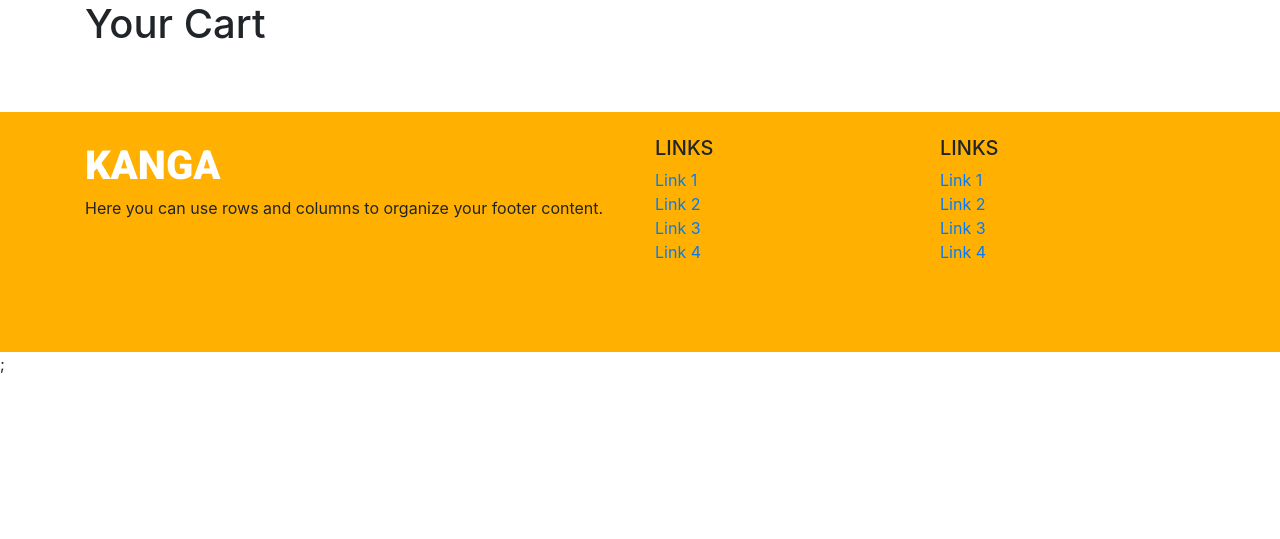
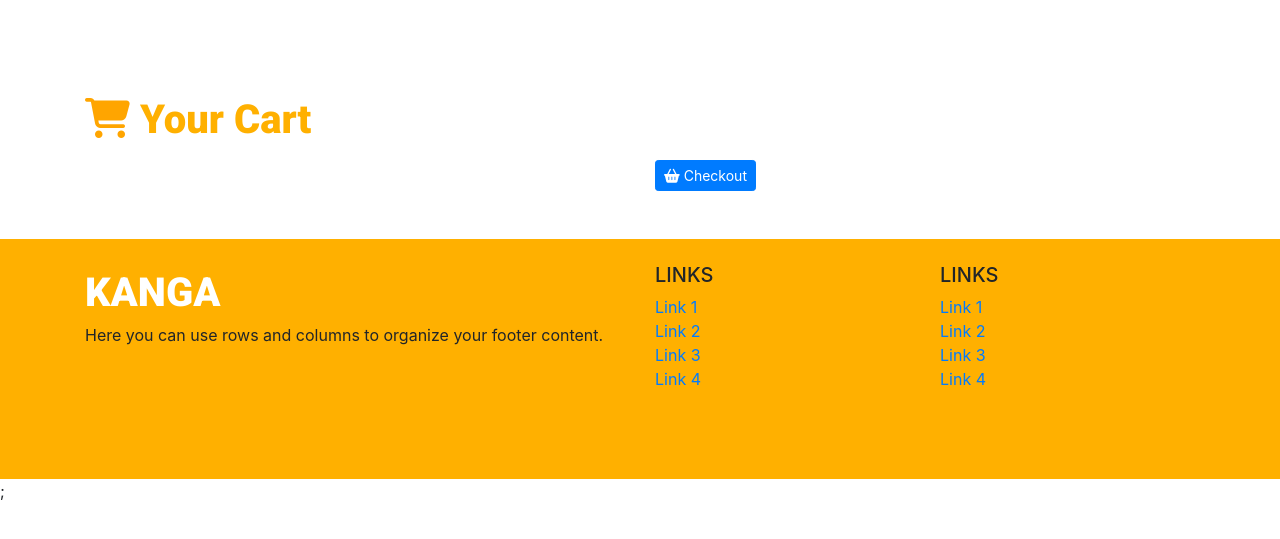
Before and after one commit to darylkangjh/Project-4, a Django app: page /cart/ in a window 1280 px wide. Shown: the part 86-625 px from the top of the page. Run offline with Django 3.2, Linux system fonts and the light colour scheme; some libraries are stand-ins or nearby versions.

Commit message:
fixed checkout design

```diff
--- a/cart/templates/cart/view_cart.template.html
+++ b/cart/templates/cart/view_cart.template.html
@@ -1,16 +1,43 @@
 {% extends 'base.template.html' %}
+{% load cloudinary %}
+{% load static%}
+{%block content %}
 
-{%block content %}
-<h1>Your Cart</h1>
+<br/>
+<br/>
+<br/>
+<br/>
+<h1 class="index-title"><i class="fa fa-shopping-cart" aria-hidden="true" style="color:orange;"></i>      Your Cart</h1>
 <ul>
     {%for key, i in shopping_cart.items %}
-        <li>
-            {{i.item_name}}<br/>
+    <div class="container">
+    <div class="row">
+            <div class="col md-3">
+            <h4>{{i.item_name}}</h4>
+            <br/>
             Price: ${{i.price}}
             <br/>
+            </div>
+            <div class="col md-9">
               <a class="btn btn-danger btn-sm" href="{% url 'remove_from_cart' DMService_id=i.id %}">Remove</a>
-
-        </li>
+            </div>
+            </div>
+                        <p>----------------------------------------------</p>
+    </div>
     {%endfor%}
 </ul>
+
+
+    <div class="container">
+    <div class="row">
+    <div class="col md-3">
+
+    </div>
+
+    <div class="col md-9">
+    <a class="btn btn-primary btn-sm" href="{% url 'checkout' %}"><i class="fa fa-shopping-basket" aria-hidden="true" style="color:white;"></i>
+Checkout</a>
+    </div>
+    </div>
+    </div>
 {%endblock %}
--- a/checkout/templates/checkout/checkout.template.html
+++ b/checkout/templates/checkout/checkout.template.html
@@ -10,7 +10,6 @@
       sessionId: '{{session_id}}'
     }).then(function (result) {
     });
-
 </script>
 {% endautoescape %}
 
--- a/digitalMarketing/models.py
+++ b/digitalMarketing/models.py
@@ -40,7 +40,7 @@ class DMService(models.Model):
     # Many to many field below.
     discount = models.ManyToManyField('Discount', blank=True)
     tag = TaggableManager(blank=True)
-    category = models.ManyToManyField('Category', blank=True)
+    category = models.ManyToManyField('Category', blank=False)
 
     # image field
     cover = CloudinaryField()
```
Also changed, not shown: digitalMarketing/templates/digitalMarketing/all_services.template.html (+9 -5 lines).
